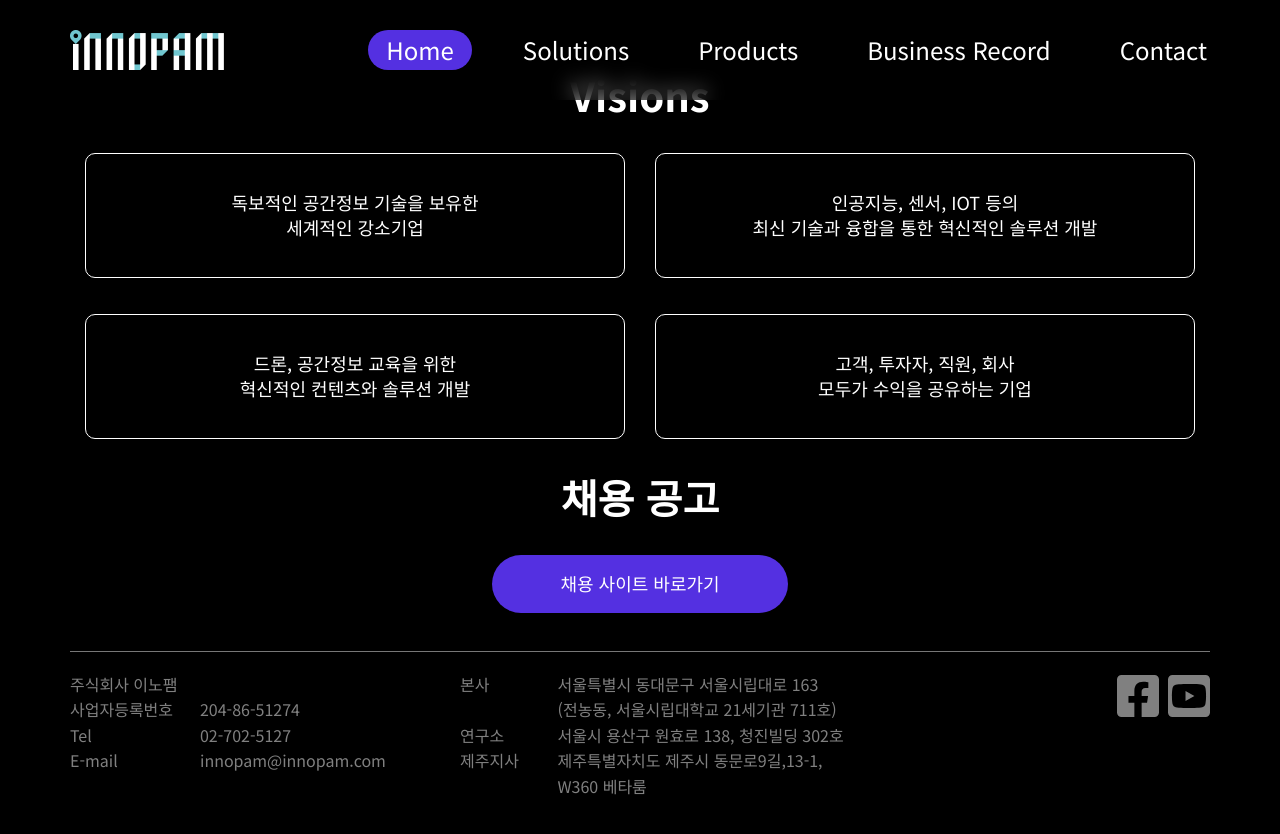
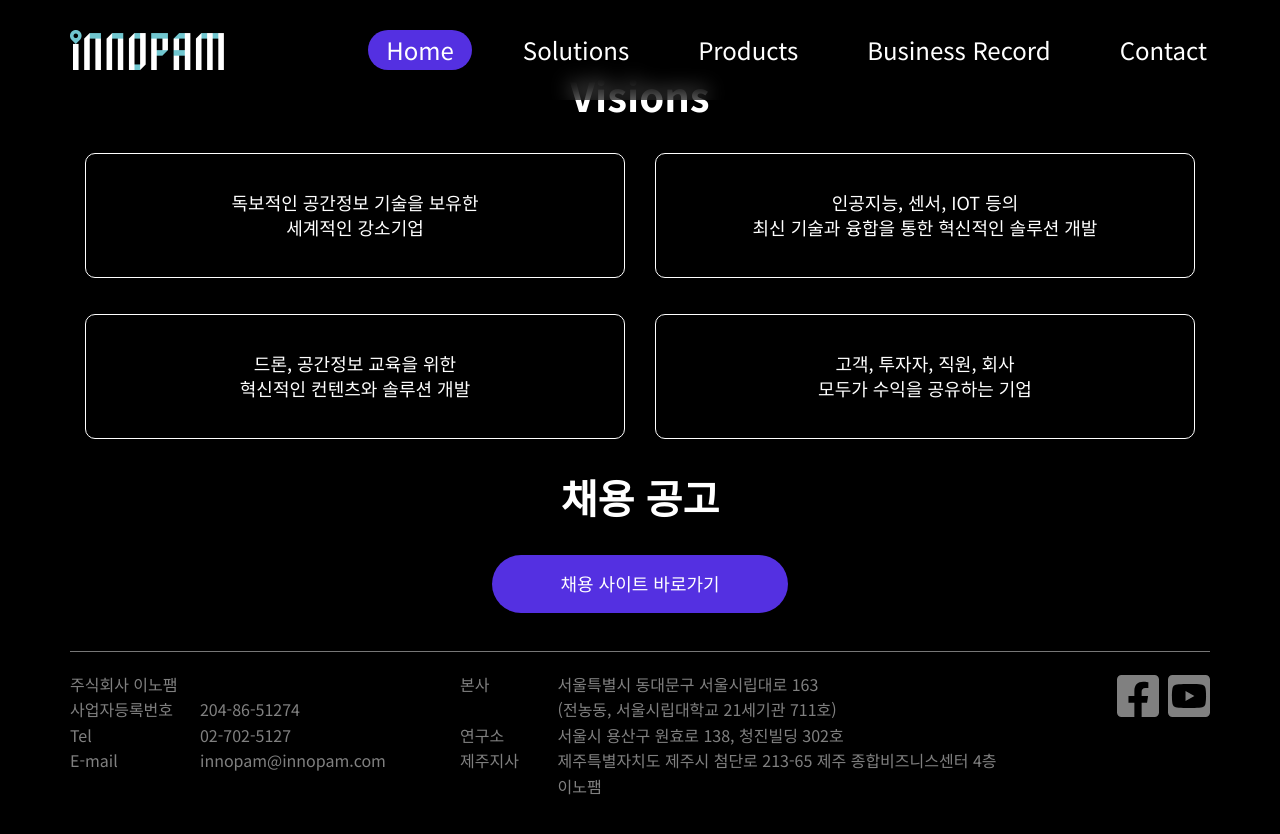
Before and after one commit to innopam/innopam.github.io, a Jekyll site: the page built from home.html, in a window 1280 px wide and 900 px high, scrolled down 1023 px. Shown: the top 834 px of the window. Built offline with Jekyll 4.4.1, drawn with Linux system fonts in a browser that asks for light colours; some web fonts are replaced.

Commit message:
제주지사 주소 갱신

```diff
--- a/_data/company.yml
+++ b/_data/company.yml
@@ -17,8 +17,7 @@ address-2: |
 
 # 제주지사
 address-3: |
-  제주특별자치도 제주시 동문로9길,13-1,
-  W360 베타룸
+  제주특별자치도 제주시 첨단로 213-65 제주 종합비즈니스센터 4층 이노팸
 
 sns:
   - name: facebook
```
